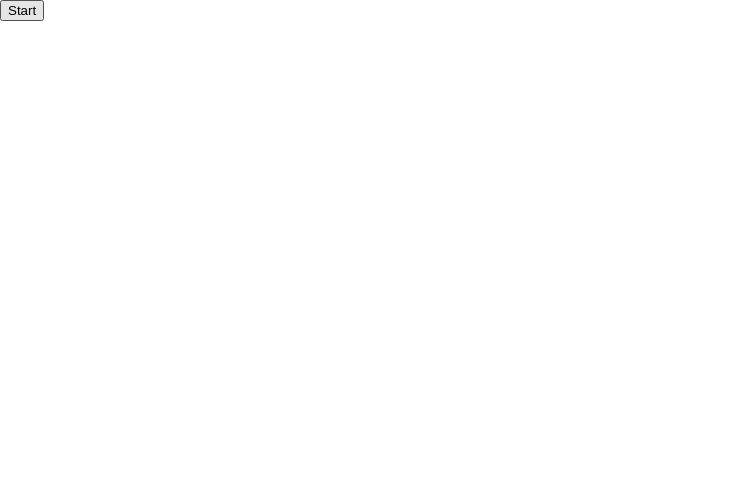
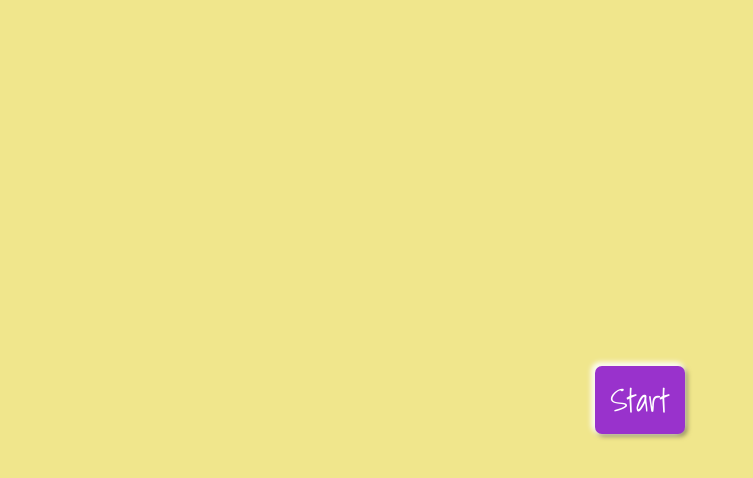
Before and after one commit to ShayanFaghihi/picture-in-picture, a plain HTML site: page index.html in a window 1280 px wide. Shown: the whole page, without its empty margins (0-753 px from the left). Drawn offline with Linux system fonts and the light colour scheme.

Commit message:
styling the page and the button

```diff
--- a/index.html
+++ b/index.html
@@ -5,7 +5,6 @@
     <meta name="viewport" content="width=device-width, initial-scale=1.0">
     <title>Picture in Picture</title>
     <link rel="icon" type="image/png" href="favicon.png">
-    <link rel="stylesheet" href="https://cdnjs.cloudflare.com/ajax/libs/font-awesome/5.10.2/css/all.min.css"/>
     <link rel="stylesheet" href="style.css">
 </head>
 <body>
--- a/script.js
+++ b/script.js
@@ -16,8 +16,10 @@ async function streamVideoRequest() {
   }
 }
 
+// As soon as the page is loaded, the screen capture is requested
 streamVideoRequest();
 
+// Button event listener listens for user to toggle the "picture in picture" mode
 startButton.addEventListener("click", async () => {
   await videoContainer.requestPictureInPicture();
 });
--- a/style.css
+++ b/style.css
@@ -1,9 +1,42 @@
+@import url('https://fonts.googleapis.com/css2?family=Shadows+Into+Light&display=swap');
 
-html {
+
+*, *::after, *::before {
+
+  margin: 0;
+  padding: 0;
   box-sizing: border-box;
 }
 
+
 body {
-  margin: 0;
+  font-family: 'Shadows Into Light', cursive;
+  font-size: 16px;
+  font-weight: 400;
+  color: #333;
+  background-color: khaki;
+  display: flex;
+  justify-content: center;
+  align-items: center;
   min-height: 100vh;
 }
+
+
+button {
+  outline: none;
+  background-color: darkorchid;
+  border: none;
+  color: #fff;
+  font-family: inherit;
+  font-size: 2rem;
+  padding: .5rem 1rem;
+  border-radius: 7px;
+  box-shadow:  -2px -2px 5px 2px rgba(255,255,2555,.9),
+              2px 2px 5px 0 rgba(0,0,0,.5);
+  cursor: pointer;
+}
+
+button:active {
+  box-shadow:  2px 2px 5px 2px rgba(255,255,2555,.9),
+  -2px -2px 5px 0 rgba(0,0,0,.5);
+}
```
